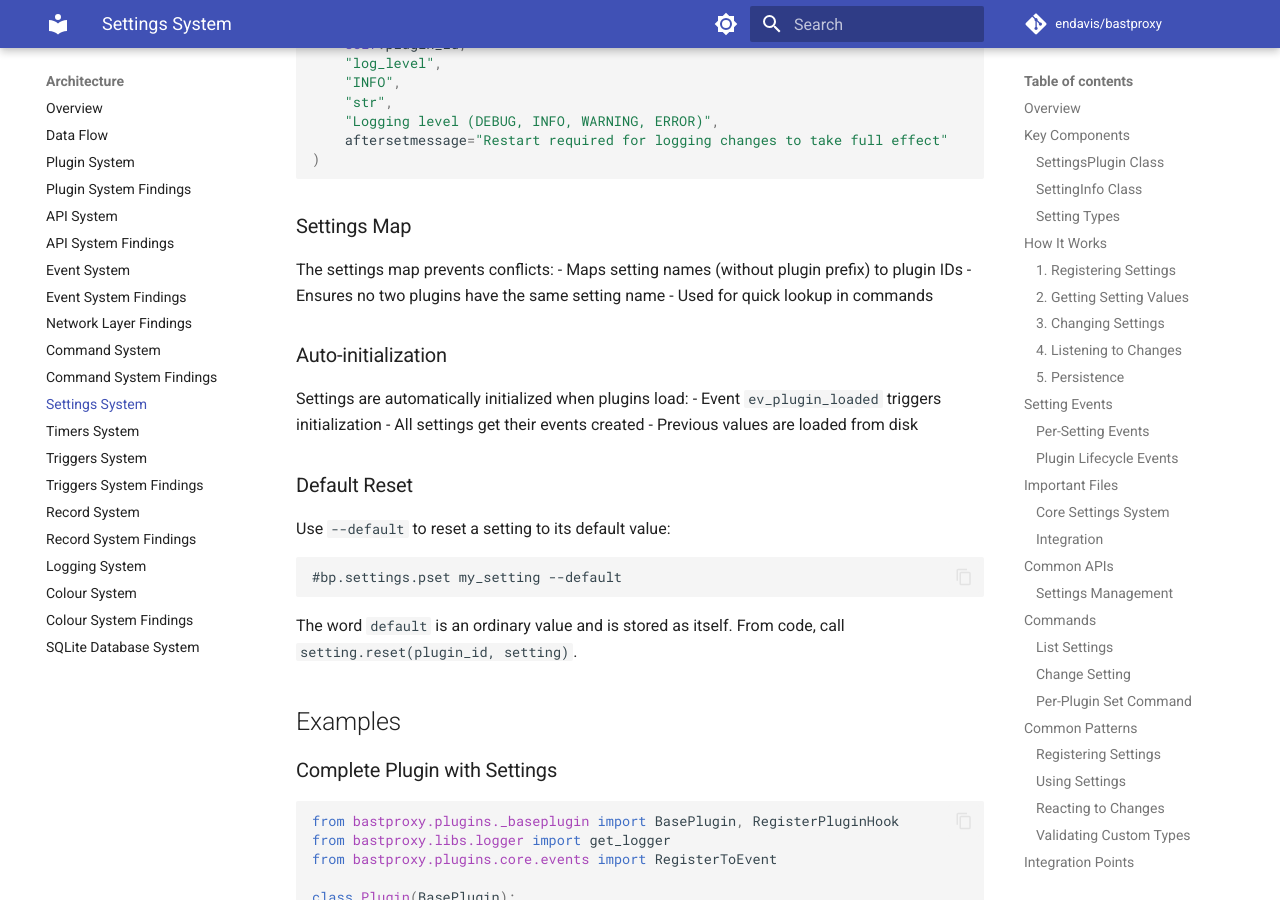
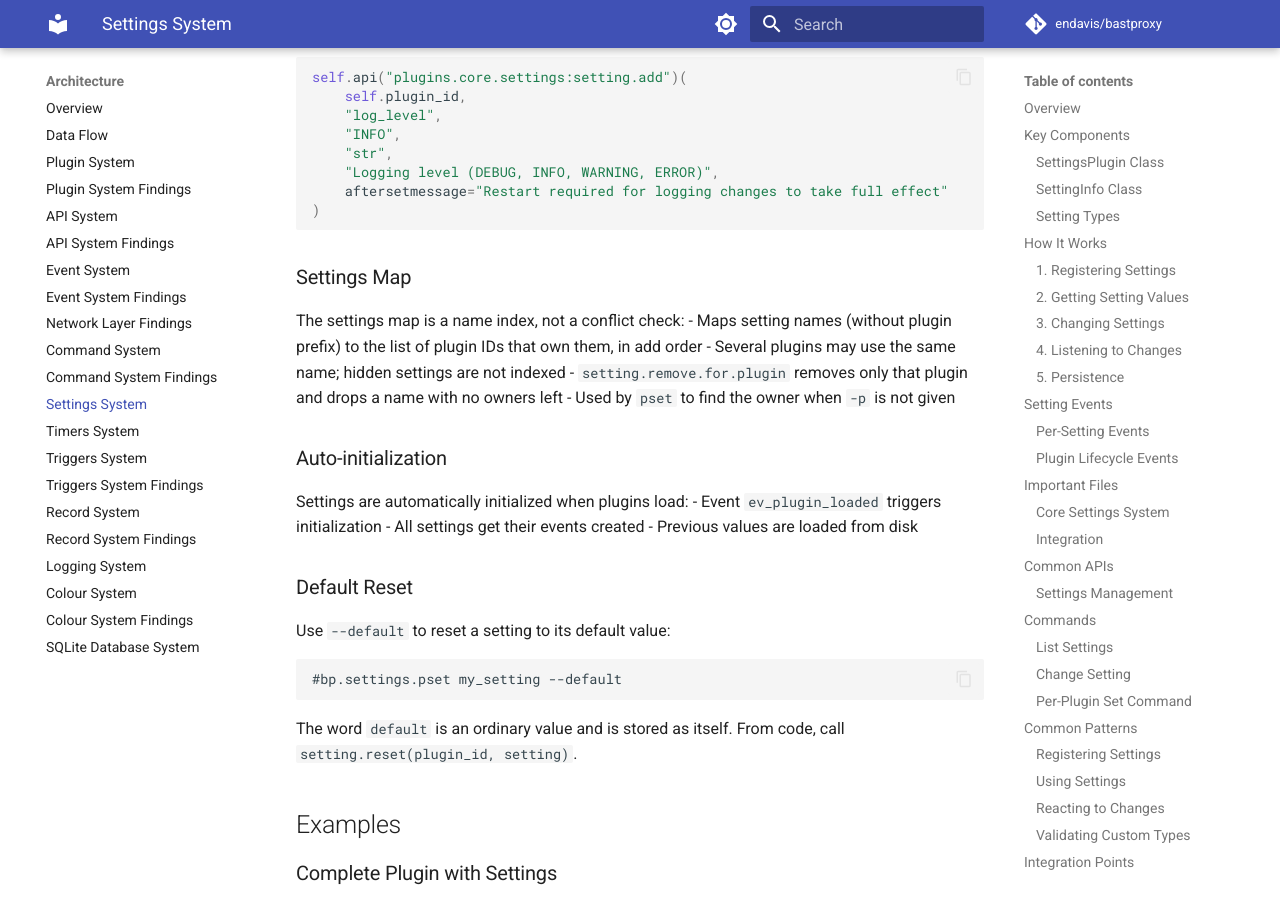
Before and after one commit to endavis/bastproxy, an MkDocs documentation site: the page built from docs/claude/settings_system.md, in a window 1280 px wide and 900 px high, scrolled down 10553 px. Built offline with MkDocs 1.6.1 and Material for MkDocs 9.7.7, drawn with Linux system fonts in a browser that asks for light colours; comment, search, counter and statistics services are not loaded; some of the changed text lies outside the part shown.

Commit message:
refactor: give each plugin its own setting names (merges PR #614, addresses #609)
Settings were already stored per plugin; only settings_map shared one
namespace, so a second plugin adding a visible setting with a used name
was refused and its setting did not exist.

settings_map is now a name index of owners (name -> list of plugin ids).
- setting.add never refuses a name another plugin uses.
- setting.map.add keeps its signature but now appends the owner instead
  of logging an error and refusing on a conflict (behaviour change; no
  callers in the project).
- setting.remove.for.plugin removes only that plugin from each name.
- setting.set.from.user: with a plugin id it acts on that plugin's
  setting; without one a unique name resolves as before, a shared name
  lists its owners, asks for -p and changes nothing.

Approved test edits: the stubs in test_settings_unload,
test_settings_change_from_user and test_settings_validator use the list
shape for settings_map; no assertion changed.

Adds ADR-0015 and updates docs/claude/settings_system.md.

Addresses #609


Claude-Session: https://claude.ai/code/session_01NXu1sbBxFsEQW16MiZv7Je

Co-authored-by: Claude Opus 5.5 <noreply@anthropic.com>

````diff
--- a/docs/claude/settings_system.md
+++ b/docs/claude/settings_system.md
@@ -32,14 +32,14 @@ The main plugin that manages all settings across the proxy:
 ```python
 class SettingsPlugin(BasePlugin):
     def __init__(self):
-        self.settings_map = {}        # Maps setting names to plugin_ids
+        self.settings_map = {}        # Maps setting names to the plugin_ids that own them (lists)
         self.settings_info = {}       # Maps plugin_id -> settings metadata
         self.settings_values = {}     # Maps plugin_id -> PersistentDict
 ```
 
 Features:
 - **Centralized registry**: All settings from all plugins
-- **Conflict detection**: Ensures setting names don't conflict across plugins
+- **Per-plugin names**: Several plugins may use the same setting name; values and info are stored per plugin
 - **Automatic persistence**: Settings automatically save to disk
 - **Event integration**: Raises events when settings change
 
@@ -222,7 +222,7 @@ Settings system listens to:
 - `plugins.core.settings:setting.add` - Register a new setting
 - `plugins.core.settings:setting.get` - Get a setting value
 - `plugins.core.settings:setting.set` - Change a setting value
-- `plugins.core.settings:setting.set.from.user` - Validate user input (a missing value, unknown, hidden or readonly setting) and change a setting, or reset it with `reset=True`, returning `(success, message lines)`; an empty string is a value, and a value together with `reset=True` is refused; shared by `pset` and the per-plugin `set`
+- `plugins.core.settings:setting.set.from.user` - Validate user input (a missing value, unknown, hidden or readonly setting; a name used by several plugins needs `plugin_id`) and change a setting, or reset it with `reset=True`, returning `(success, message lines)`; an empty string is a value, and a value together with `reset=True` is refused; shared by `pset` and the per-plugin `set`
 - `plugins.core.settings:setting.reset(plugin_id, setting=None)` - Reset one setting, or all settings of the plugin when `setting` is None, to defaults. Reset-all leaves hidden settings such as `_version` unchanged and raises `ev_<plugin>_var_<setting>_modified` for each visible setting whose value changed
 - `plugins.core.settings:setting.info.get` - Get metadata for a setting
 - `plugins.core.settings:setting.list` - Get all settings for a plugin
@@ -252,7 +252,7 @@ Change a setting value:
 - `name`: Setting name
 - `value`: New value; `""` stores an empty string unless the setting's validator refuses it
 - `--default`: Reset the setting to its default value (not with a value)
-- `-p plugin`: Plugin ID (optional, auto-detected from setting name)
+- `-p plugin`: Plugin ID (optional when only one plugin has the setting; required, or the command changes nothing and lists the owners, when several do)
 
 ### Per-Plugin Set Command
 Each plugin also gets a `set` command:
@@ -465,10 +465,11 @@ self.api("plugins.core.settings:setting.add")(
 
 ### Settings Map
 
-The settings map prevents conflicts:
-- Maps setting names (without plugin prefix) to plugin IDs
-- Ensures no two plugins have the same setting name
-- Used for quick lookup in commands
+The settings map is a name index, not a conflict check:
+- Maps setting names (without plugin prefix) to the list of plugin IDs that own them, in add order
+- Several plugins may use the same name; hidden settings are not indexed
+- `setting.remove.for.plugin` removes only that plugin and drops a name with no owners left
+- Used by `pset` to find the owner when `-p` is not given
 
 ### Auto-initialization
 
--- a/mkdocs.yml
+++ b/mkdocs.yml
@@ -167,6 +167,7 @@ nav:
       - ADR-0012 Plugins own telnet options the core does not handle through a generic hook: decisions/0012-plugins-own-telnet-options-the-core-does-not-handle-through-a-generic-hook.md
       - ADR-0013 Plugins are discovered from installed packages through the bastproxy.plugins entry-point group: decisions/0013-plugins-are-discovered-from-installed-packages-through-the-bastproxyplugins-entry-point-group.md
       - ADR-0014 Plugins add sqldb databases through database.add with plain-data definitions: decisions/0014-plugins-add-sqldb-databases-through-databaseadd-with-plain-data-definitions.md
+      - ADR-0015 Settings are keyed per plugin and a name index resolves pset: decisions/0015-settings-are-keyed-per-plugin-and-a-name-index-resolves-pset.md
       - ADR-9001 uv: decisions/9001-use-uv-for-package-management.md
       - ADR-9002 doit: decisions/9002-use-doit-for-task-automation.md
       - ADR-9003 ruff: decisions/9003-use-ruff-for-linting-and-formatting.md
````
Also changed, not shown: docs/TABLE_OF_CONTENTS.md (+2 -0 lines), docs/decisions/0015-settings-are-keyed-per-plugin-and-a-name-index-resolves-pset.md (added, +40 -0 lines), docs/decisions/README.md (+1 -0 lines), 5 other files.
